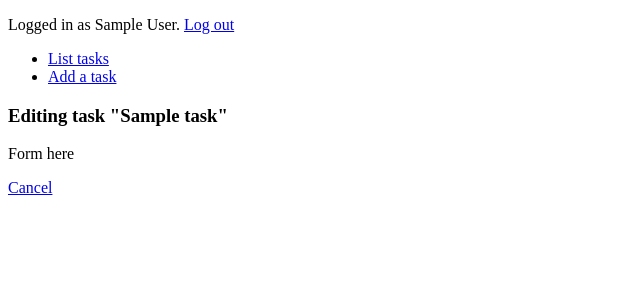
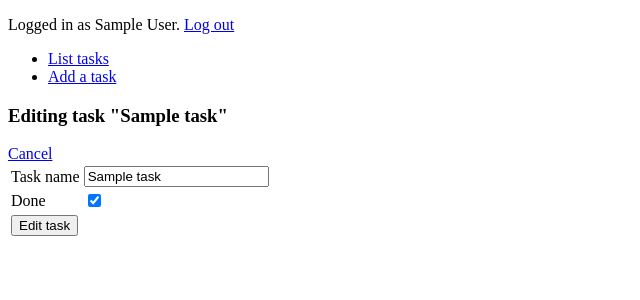
Before and after one commit to sofivanhanen/task-tracker, a Flask app: page /tasks/1/edit/ in a window 1280 px wide. Shown: the top 300 px of the page, without its empty margins (0-640 px from the left). Run offline with Flask 2, Linux system fonts and the light colour scheme; a user stored in the database is signed in; tables that the repository leaves empty hold one stand-in row (values such as "Sample post").

Commit message:
Add editing

```diff
--- a/application/tasks/forms.py
+++ b/application/tasks/forms.py
@@ -1,8 +1,17 @@
 from flask_wtf import FlaskForm
-from wtforms import StringField, validators
+from wtforms import StringField, validators, BooleanField
+
 
 class TaskForm(FlaskForm):
     name = StringField("Task name", [validators.Length(min=2, max=100)])
 
     class Meta:
         csrf = False
+
+
+class EditForm(FlaskForm):
+    name = StringField("Task name", [validators.Length(min=2, max=100)])
+    done = BooleanField("Done")
+
+    class Meta:
+        csrf = False
--- a/application/tasks/views.py
+++ b/application/tasks/views.py
@@ -2,7 +2,7 @@ from application import app, db
 from flask import redirect, render_template, request, url_for
 from flask_login import login_required, current_user
 from application.tasks.models import Task
-from application.tasks.forms import TaskForm
+from application.tasks.forms import TaskForm, EditForm
 
 
 @app.route("/tasks", methods=["GET"])
@@ -50,9 +50,25 @@ def tasks_delete_task(task_id):
 @app.route("/tasks/<task_id>/edit/", methods=["GET", "POST"])
 @login_required
 def tasks_edit_task(task_id):
+
     t = Task.query.get(task_id)
+    form = EditForm(request.form)
+
     if request.method == "GET":
-        return render_template("tasks/edit.html", task = t)
+        form.name.default = t.name
+        form.done.default = t.done
+        form.process()
+        return render_template("tasks/edit.html", form=form, task=t)
+
+    if not form.validate():
+        return render_template("tasks/edit.html", form=form, task=t)
+
+    t.name = form.name.data
+    t.done = form.done.data
+
+    db.session().commit()
+
+    return redirect(url_for("tasks_details", task_id=task_id))
 
 
 @app.route("/tasks/", methods=["POST"])
--- a/application/templates/tasks/edit.html
+++ b/application/templates/tasks/edit.html
@@ -2,7 +2,42 @@
 <h3>
   Editing task "{{task.name}}"
 </h3>
-<p>
-  Form here
-</p>
+<form method="POST" action="{{ url_for('tasks_edit_task', task_id = task.id) }}">
+  <table>
+    <tr>
+      <td>
+        {{ form.name.label }}
+      </td>
+      <td>
+        {{ form.name }}
+      </td>
+      <td>
+        <ul>
+          {%for error in form.name.errors %}
+          <li>{{ error}}</li>
+          {% endfor %}
+        </ul>
+      </td>
+    </tr>
+    <tr>
+      <td>
+        {{ form.done.label }}
+      </td>
+      <td>
+        {{ form.done }}
+      </td>
+      <td>
+        <ul>
+          {%for error in form.done.errors %}
+          <li>{{ error}}</li>
+          {% endfor %}
+        </ul>
+      </td>
+    </tr>
+    <tr>
+      <td colspan="3">
+        <input type="submit" value="Edit task" />
+      </td>
+    </tr>
+</form>
 <a href="{{url_for('tasks_details', task_id = task.id)}}">Cancel</a> {% endblock %}
```
